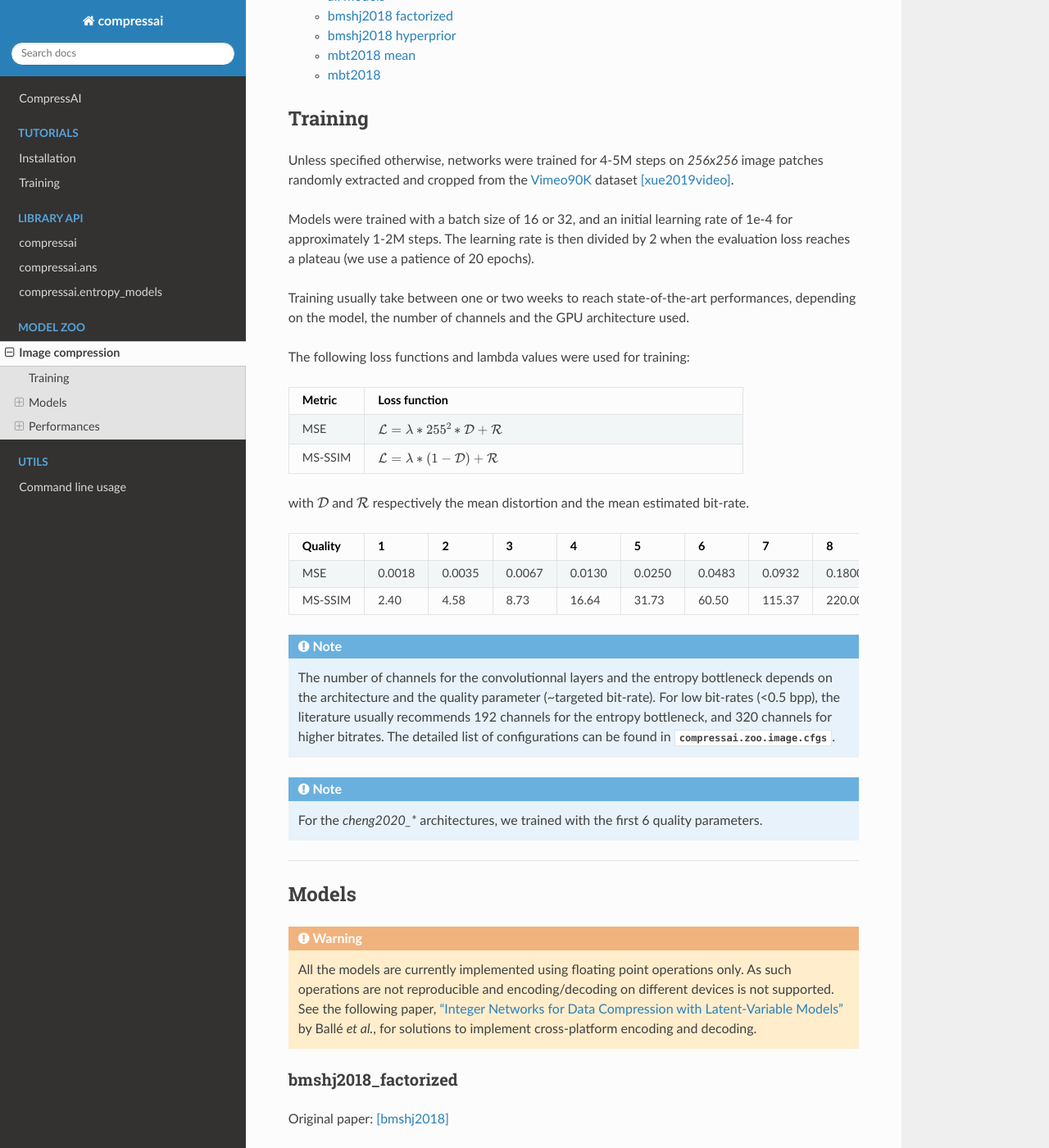
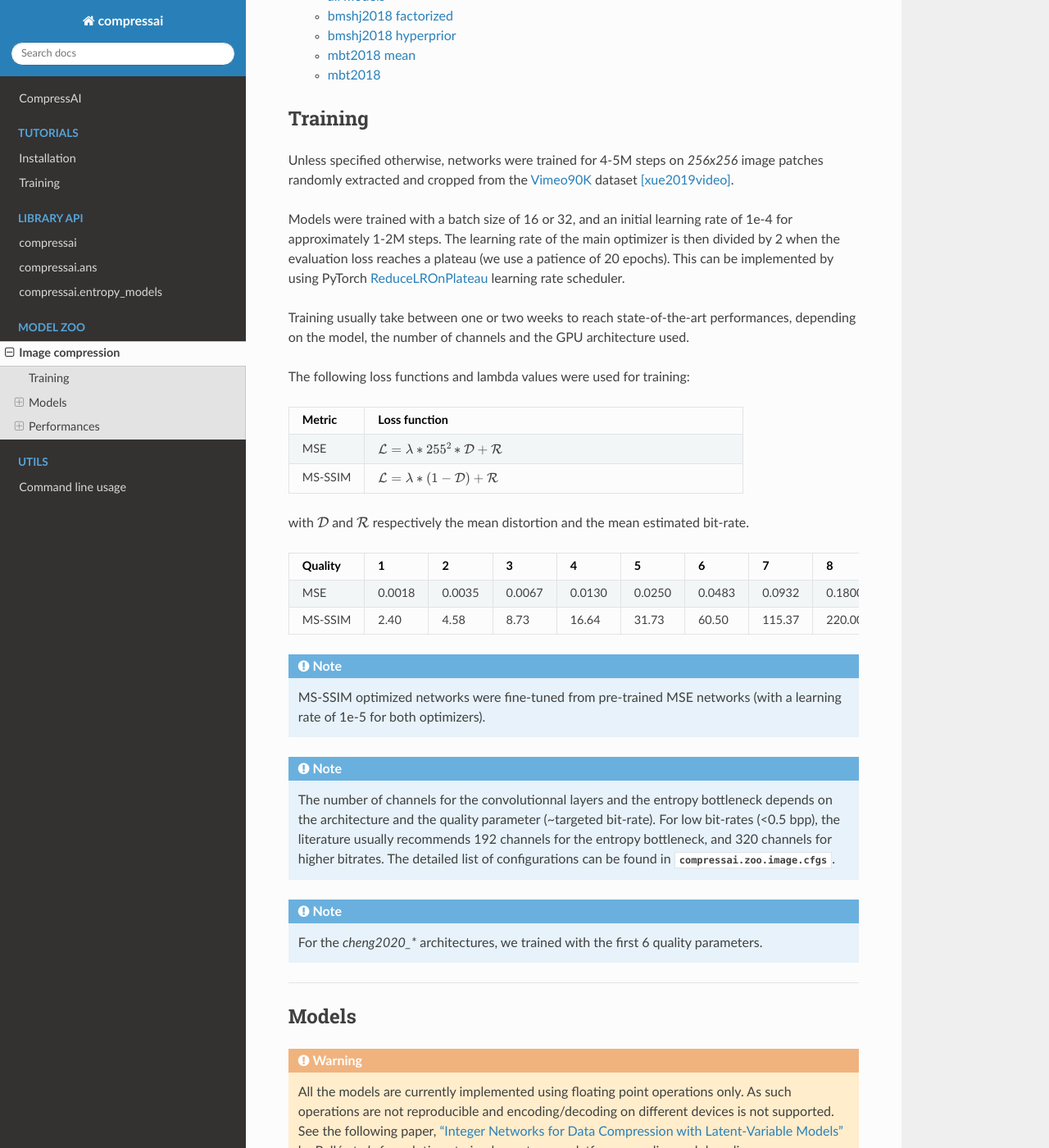
Before and after one commit to InterDigitalInc/CompressAI, a Sphinx documentation site: the page built from docs/source/zoo.rst, in a window 1280 px wide and 1400 px high, scrolled down 959 px. Shown: the whole window at 82% size. Built offline with Sphinx 7.4.7 and the Read the Docs theme 2.0.0, drawn with Linux system fonts in a browser that asks for light colours; pages that are not in the unit, such as notebooks, are missing from menus; grey boxes are pictures that could not be loaded.

Commit message:
Update details on training.

```diff
--- a/docs/source/zoo.rst
+++ b/docs/source/zoo.rst
@@ -42,8 +42,9 @@
 <http://toflow.csail.mit.edu/>`_ dataset [xue2019video]_.
 
 Models were trained with a batch size of 16 or 32, and an initial learning rate
-of 1e-4 for approximately 1-2M steps. The learning rate is then divided by 2
-when the evaluation loss reaches a plateau (we use a patience of 20 epochs).
+of 1e-4 for approximately 1-2M steps. The learning rate of the main optimizer is
+then divided by 2 when the evaluation loss reaches a plateau (we use a patience
+of 20 epochs). This can be implemented by using PyTorch `ReduceLROnPlateau <https://pytorch.org/docs/stable/optim.html?highlight=reducelronplateau#torch.optim.lr_scheduler.ReduceLROnPlateau>`_ learning rate scheduler.
 
 Training usually take between one or two weeks to reach state-of-the-art
 performances, depending on the model, the number of channels and the GPU
@@ -68,6 +69,9 @@
 
     MSE, 0.0018, 0.0035, 0.0067, 0.0130, 0.0250, 0.0483, 0.0932, 0.1800
     MS-SSIM, 2.40, 4.58, 8.73, 16.64, 31.73, 60.50, 115.37, 220.00
+
+.. note:: MS-SSIM optimized networks were fine-tuned from pre-trained MSE
+   networks (with a learning rate of 1e-5 for both optimizers).
 
 .. note:: The number of channels for the convolutionnal layers and the entropy
    bottleneck depends on the architecture and the quality parameter (~targeted
```
